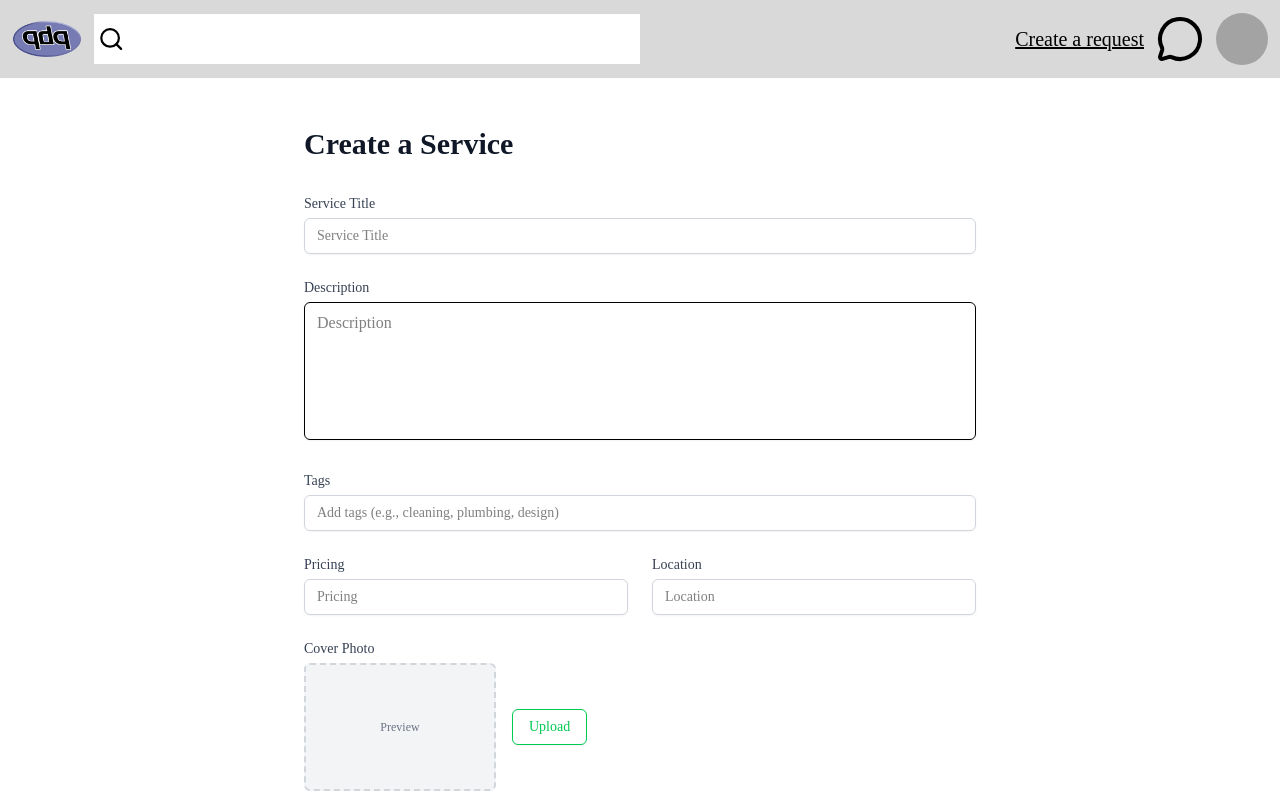
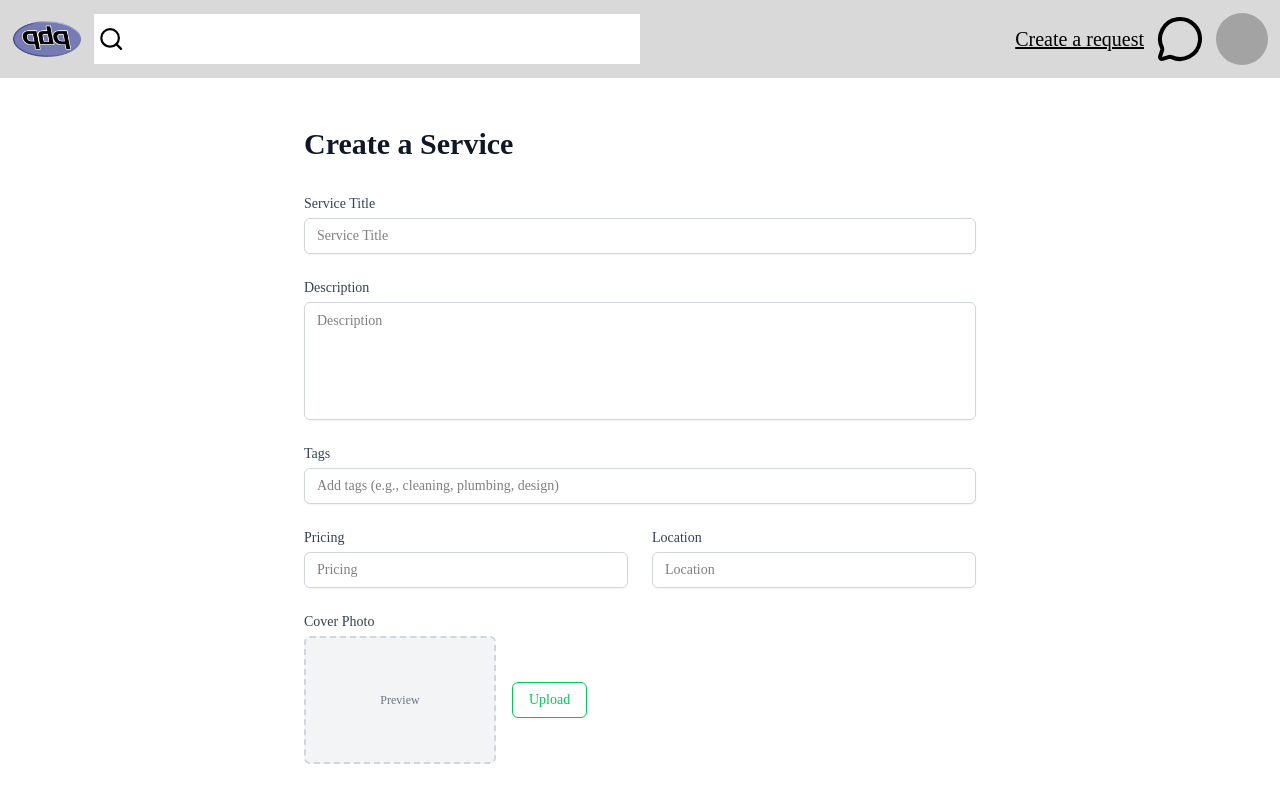
Before and after one commit to PHP-BEST/baan-saat-frontend, a React (Vite) app: page /CreateService in a window 1280 px wide. Shown: the top 800 px of the page. Built offline with nearby package versions, Linux system fonts and the light colour scheme; no server answers; a web font is replaced by a local one.

Commit message:
fix: fix UI inconsistency

```diff
--- a/src/pages/ProfileCreationPage.tsx
+++ b/src/pages/ProfileCreationPage.tsx
@@ -66,6 +66,7 @@
   });
   const [profileImage, setProfileImage] = useState<string | null>(null);
   const [isTermsModalOpen, setIsTermsModalOpen] = useState(false); // State for the modal
+  const handleClose = () => setIsTermsModalOpen(false);
 
   const handleInputChange = (e: ChangeEvent<HTMLInputElement>) => {
     const { name, value, type, checked } = e.target;
@@ -126,7 +127,7 @@
           </div>
 
           <h1 className="text-center text-2xl font-bold text-gray-800">
-            สร้างบัญชี
+            Profile Creating
           </h1>
 
           <div className="flex flex-col items-center space-y-3">
@@ -234,7 +235,7 @@
                 htmlFor="agreedToTerms"
                 className="ml-2 block text-sm text-gray-900"
               >
-                ฉันยอมรับ{' '}
+                I accept{' '}
                 <span
                   className="text-blue-600 hover:underline cursor-pointer font-medium"
                   onClick={(e) => {
@@ -260,10 +261,7 @@
 
       {/* Render the modal conditionally based on state */}
       {isTermsModalOpen && (
-        <TermsModal
-          title="Terms of Service"
-          onClose={() => setIsTermsModalOpen(false)}
-        >
+        <TermsModal title="Terms of Service" onClose={handleClose}>
           <p>
             <strong>Last updated: September 5, 2025</strong>
           </p>
--- a/src/pages/ServiceCreationPage.tsx
+++ b/src/pages/ServiceCreationPage.tsx
@@ -7,6 +7,25 @@
 import Header from '@/components/our-components/header';
 import Footer from '@/components/our-components/footer';
 import ActionButton from '@/components/our-components/actionButton';
+
+const Textarea = React.forwardRef<
+  HTMLTextAreaElement,
+  React.ComponentProps<'textarea'>
+>(function Textarea({ className, ...props }, ref) {
+  // Added function name here
+  return (
+    <textarea
+      className={cn(
+        'placeholder:text-muted-foreground selection:bg-primary selection:text-primary-foreground dark:bg-input/30 flex min-h-[80px] w-full rounded-md border border-gray-300 bg-transparent px-3 py-2 text-base shadow-xs transition-[color,box-shadow] outline-none disabled:pointer-events-none disabled:cursor-not-allowed disabled:opacity-50 md:text-sm resize-none',
+        'focus-visible:border-ring focus-visible:ring-ring/50 focus-visible:ring-[3px]',
+        'aria-invalid:ring-destructive/20 dark:aria-invalid:ring-destructive/40 aria-invalid:border-destructive',
+        className,
+      )}
+      ref={ref}
+      {...props}
+    />
+  );
+});
 
 // --- The Main Service Creation Page Component ---
 export const ServiceCreationPage: React.FC = () => {
@@ -83,14 +102,13 @@
               >
                 Description
               </label>
-              <textarea
+              <Textarea
                 id="description"
                 name="description"
                 rows={5}
                 placeholder="Description"
                 value={formData.description}
                 onChange={handleInputChange}
-                className="w-full px-3 py-2 border border-input rounded-md shadow-xs focus:outline-none focus-visible:border-ring focus-visible:ring-ring/50 focus-visible:ring-[3px] transition-all resize-none"
               />
             </div>
 
```
Also changed, not shown: 1 other file (tests, documents, lock files or other folders).
